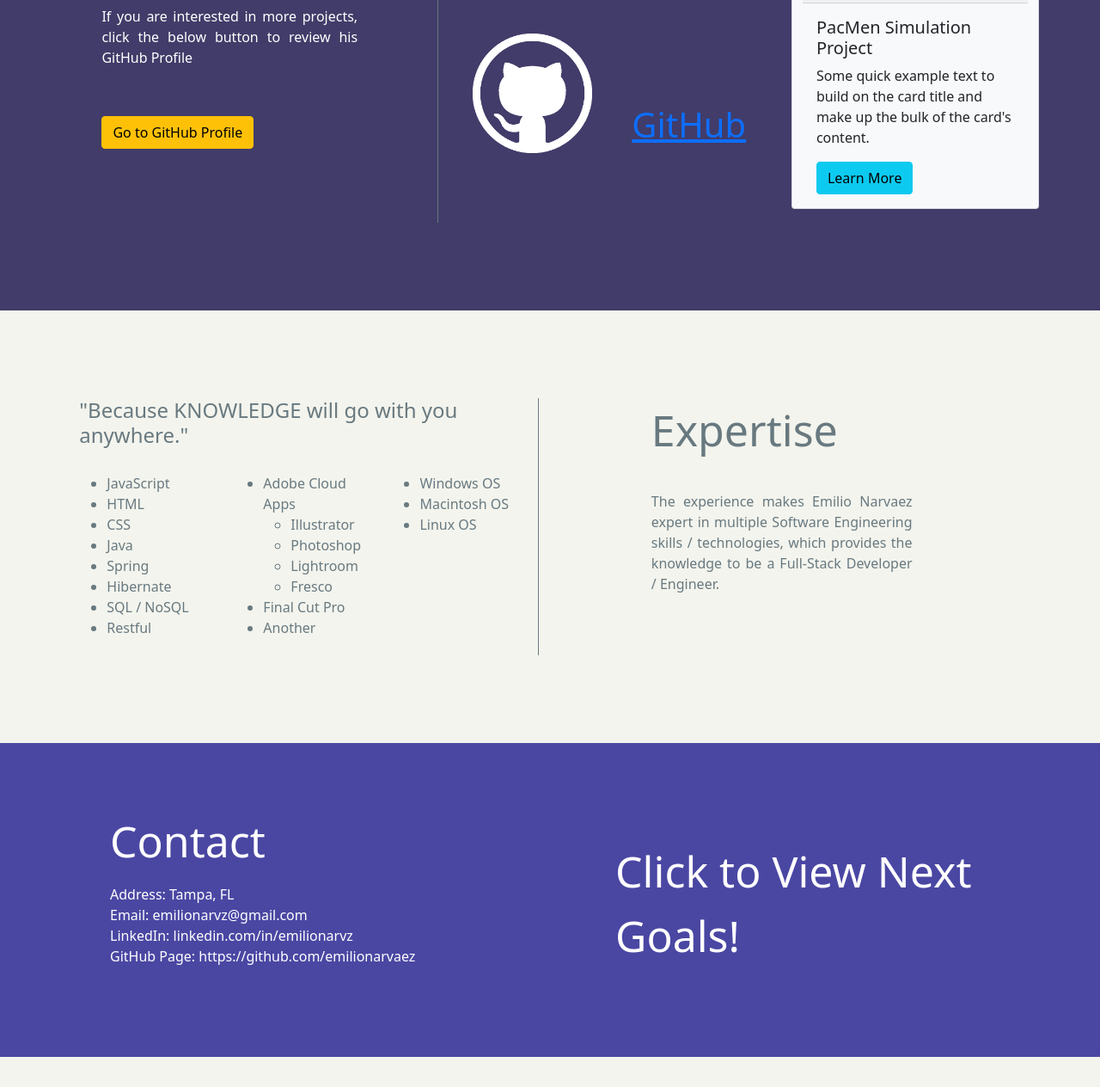
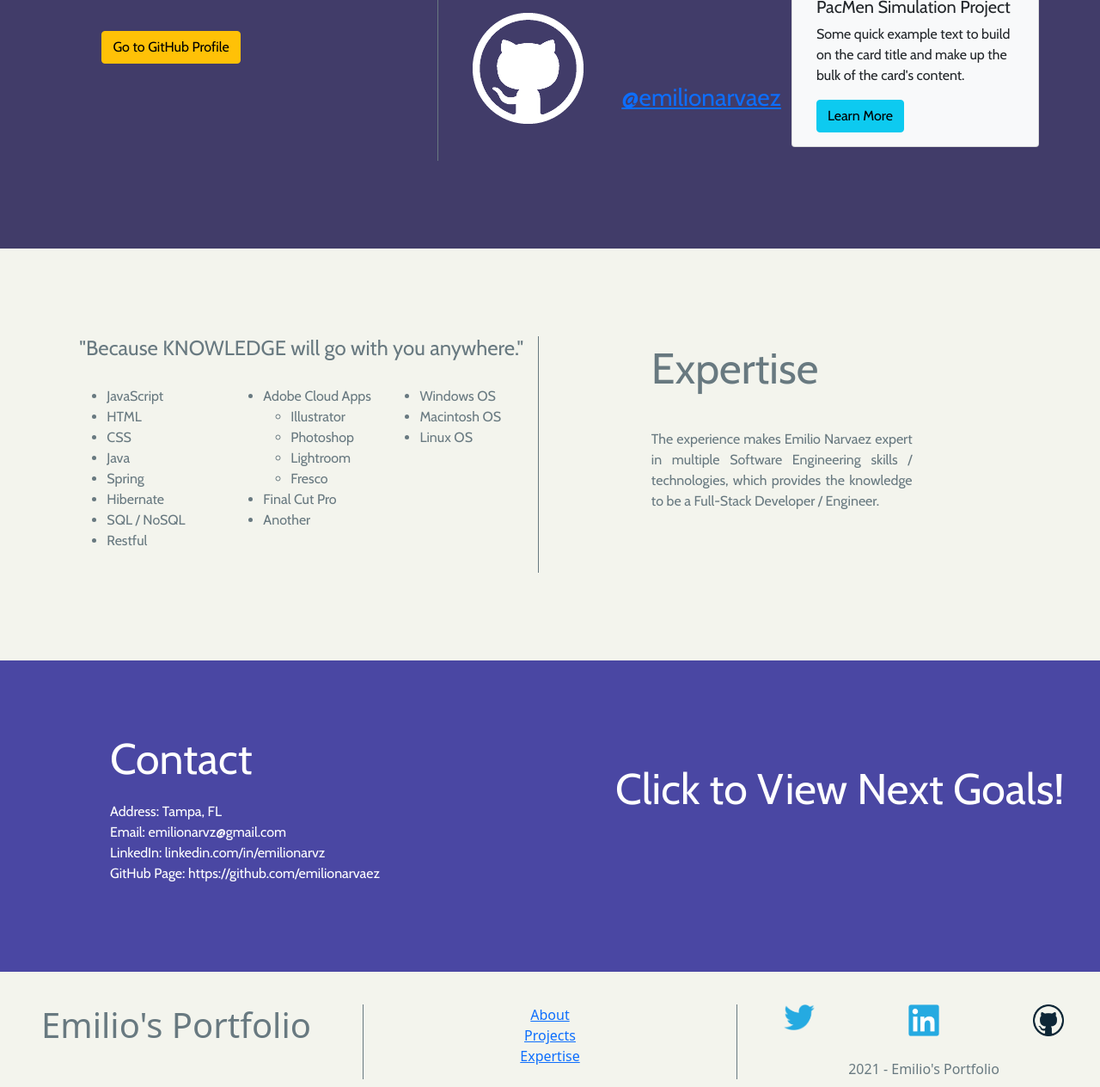
Before and after one commit to emilionarvaez/emilionarvaez.github.io, a plain HTML site: page index.html in a window 1280 px wide. Shown: the part 1200-2464 px from the top of the page at 86% size. Drawn offline with nearby package versions, Linux system fonts and the light colour scheme.

Commit message:
New implementation

```diff
--- a/index.html
+++ b/index.html
@@ -259,7 +259,7 @@
                     </div>
                     <div class="col-sm" style="padding-top: 30%">
                       <a href="https://github.com/emilionarvaez">
-                        <h1>GitHub</h1>
+                        <h3>@emilionarvaez</h3>
                       </a>
                     </div>
                   </div>
@@ -356,21 +356,7 @@
                 <li>Linux OS</li>
               </ul>
             </div>
-            <!-- <div class="col-sm">
-              <span>#Skill</span>
-            </div>
-            <div class="col-sm">
-              <span>#Skill</span>
-            </div> -->
           </div>
-          <!-- <div class="row">
-            <div class="col-sm">
-              <span>#Skill</span>
-            </div>
-            <div class="col-sm">
-              <span>#Skill</span>
-            </div>
-          </div> -->
         </div>
         <div class="col-sm" style="padding-left: 10%">
           <div class="row">
--- a/styles.css
+++ b/styles.css
@@ -1,20 +1,12 @@
-/* header {
-  background-color: #413c69;
-} */
-/* p {
-  padding-bottom: 10%;
-  text-align: justify;
-  max-width: 10%;
-} */
-
-/* li {
-  padding-left: 50%;
-} */
-
 footer {
   padding: 3% 0% 3% 0%;
   text-align: center;
   background-color: #f3f4ed;
+  color: #687980;
+}
+
+section {
+  font-family: "Cabin", sans-serif;
 }
 
 .border-right {
@@ -27,7 +19,6 @@ footer {
 
 .welcome-msg {
   padding-bottom: 4%;
-  font-family: "Cabin", sans-serif;
   font-size: 50px;
   text-align: center;
 }
```
